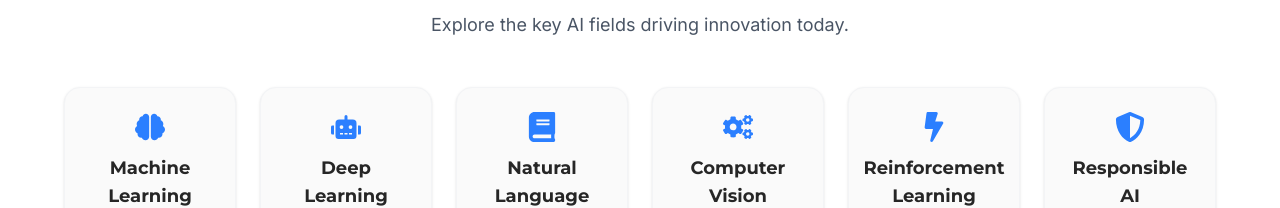
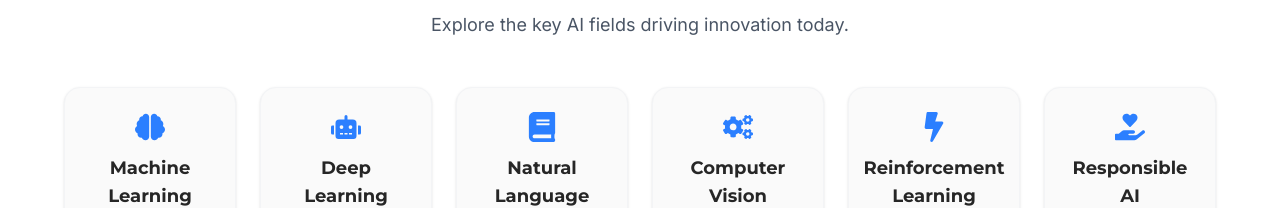
Before and after one commit to ai360futureworld/ai360futureworld, a Next.js app: page / in a window 1280 px wide. Shown: the part 4654-4862 px from the top of the page. Built offline with nearby package versions, Linux system fonts and the light colour scheme.

Commit message:
Added Contact Page

```diff
--- a/components/AITechOverview.tsx
+++ b/components/AITechOverview.tsx
@@ -6,7 +6,7 @@ import {
   FaBook,
   FaCogs,
   FaBolt,
-  FaShieldAlt,
+  FaHandHoldingHeart,
 } from "react-icons/fa";
 
 const techs = [
@@ -15,7 +15,7 @@ const techs = [
   { name: "Natural Language", icon: <FaBook /> },
   { name: "Computer Vision", icon: <FaCogs /> },
   { name: "Reinforcement Learning", icon: <FaBolt /> },
-  { name: "Responsible AI", icon: <FaShieldAlt /> },
+  { name: "Responsible AI", icon: <FaHandHoldingHeart /> },
 ];
 
 export default function AITechOverview() {
```
